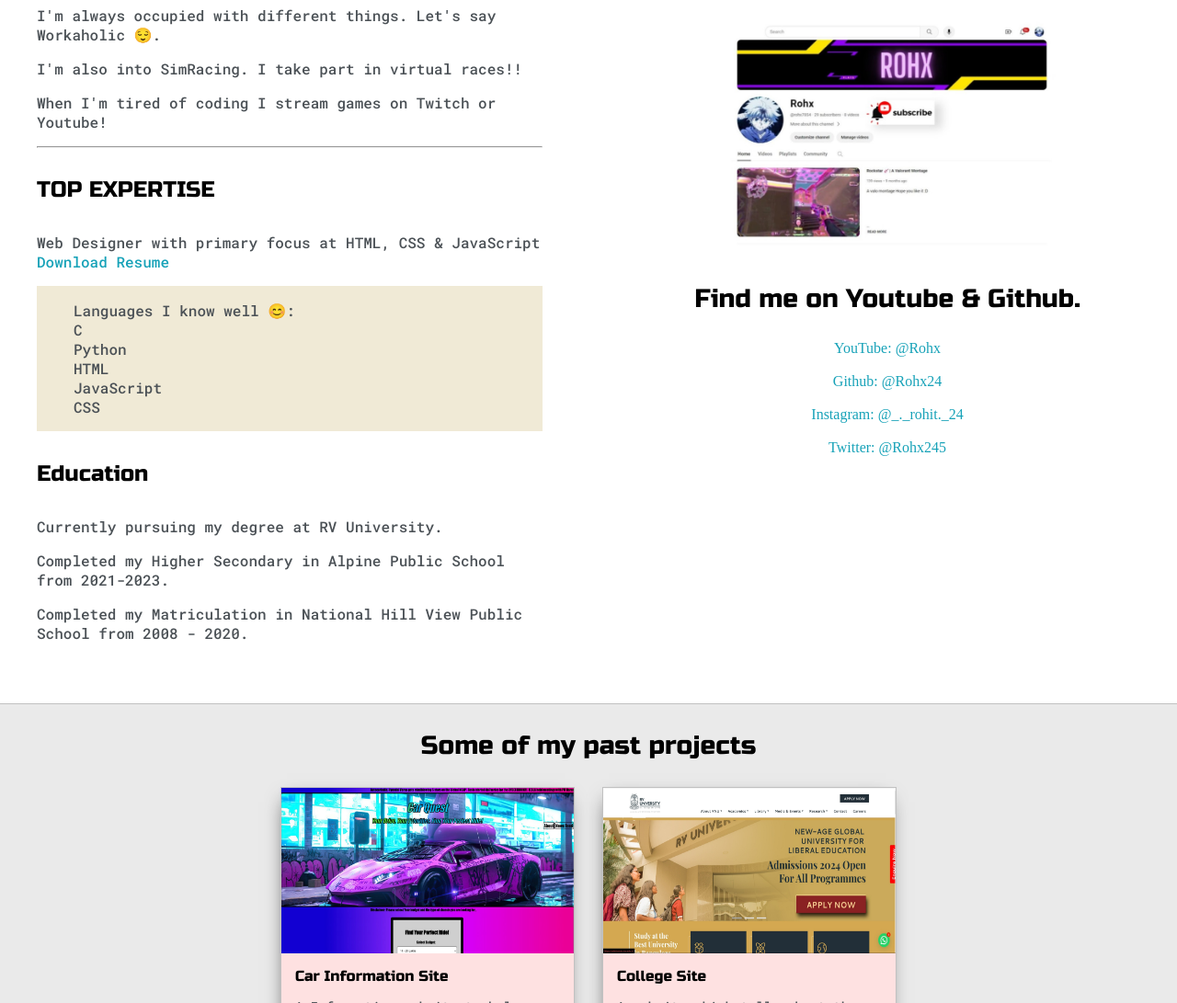
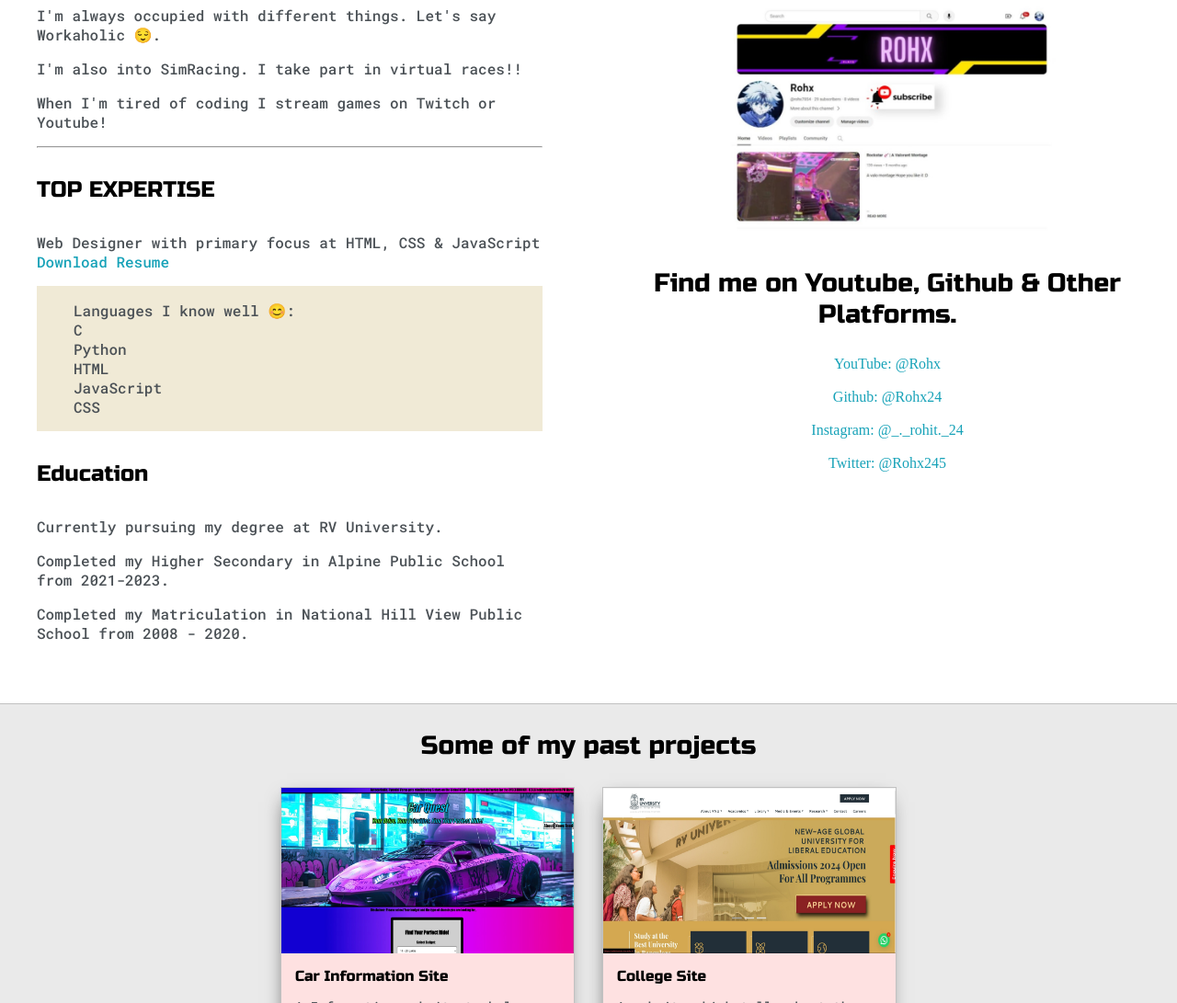
Before and after one commit to Rohx24/SEE-Project, a plain HTML site: page index.html in a window 1280 px wide. Shown: the part 929-2020 px from the top of the page at 92% size. Drawn offline with Linux system fonts and the light colour scheme.

Commit message:
Update index.html

```diff
--- a/index.html
+++ b/index.html
@@ -117,7 +117,7 @@
 
 				<div class="social-links">
 					<img id="social_img" src="images/follow.jpg">
-					<h3>Find me on Youtube & Github.</h3>
+					<h3>Find me on Youtube, Github & Other Platforms.</h3>
 
 					<a target="_blank" href="https://www.youtube.com/channel/UCMFyl8mfOUsaNq12It1FAbA">YouTube: @Rohx</a>
 					<br>
```
